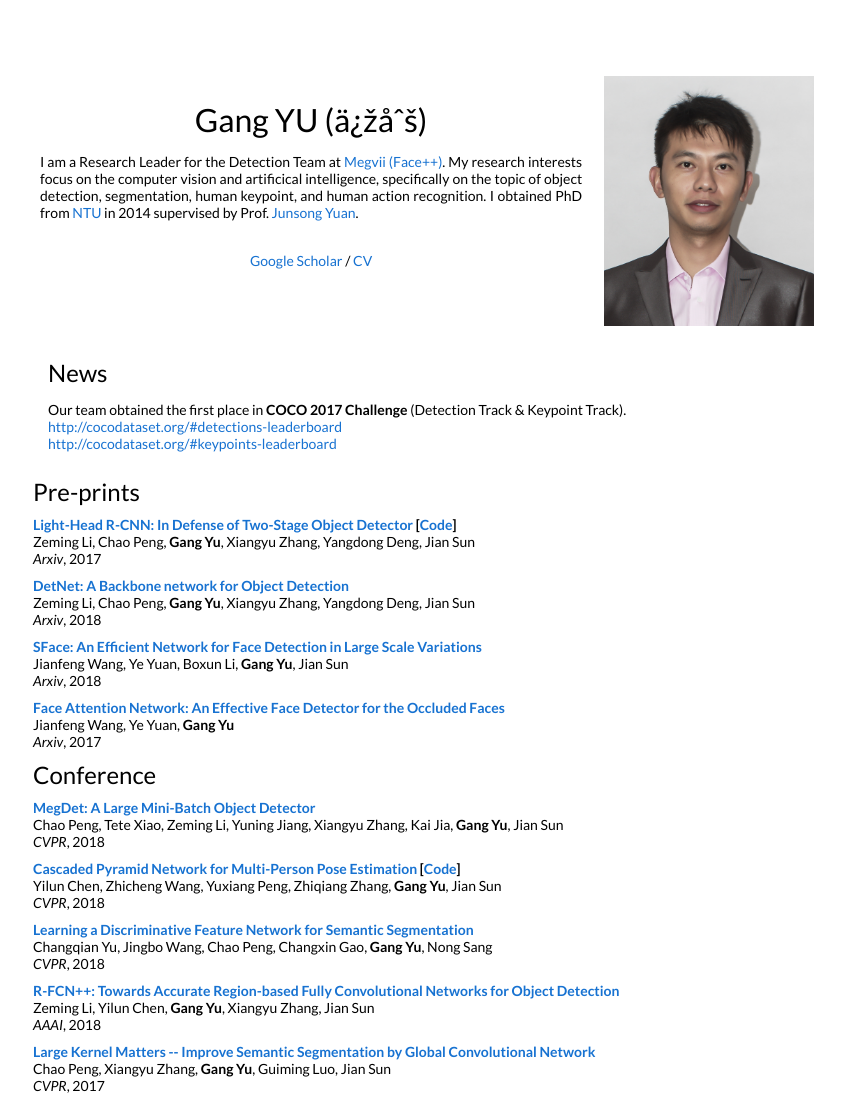
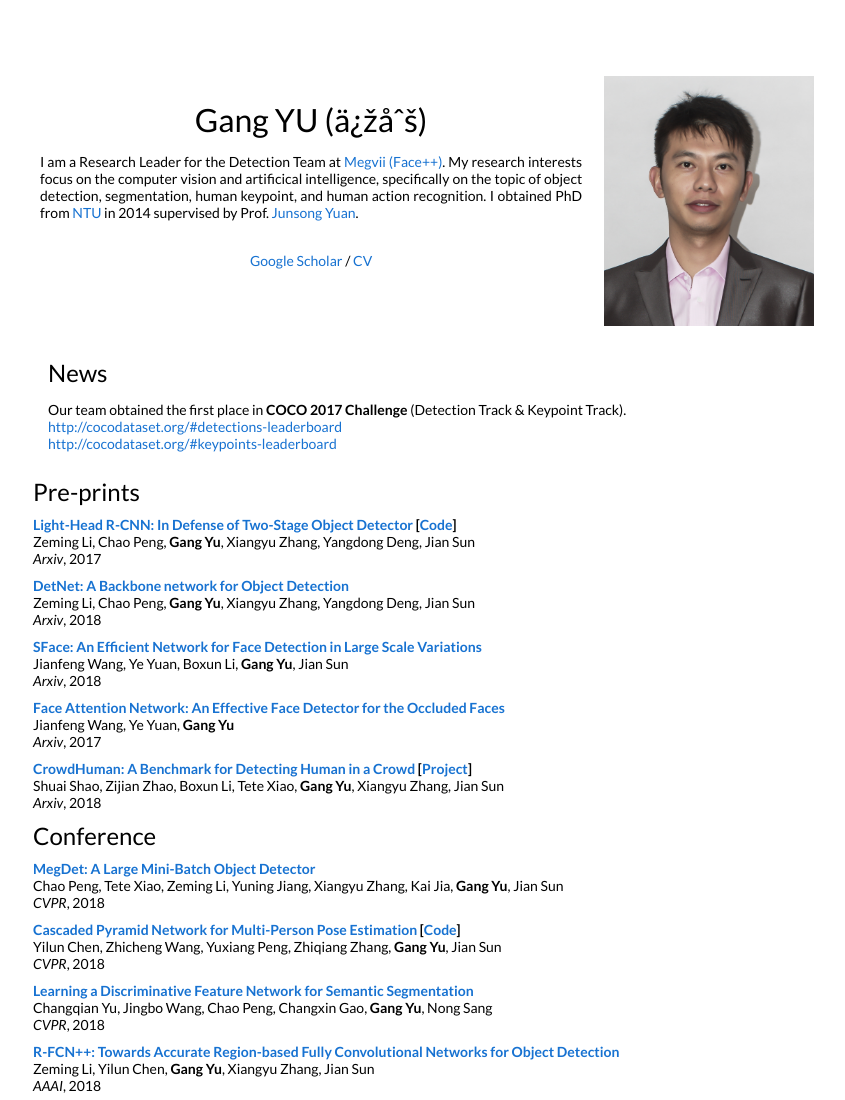
Before and after one commit to skicy/skicy.github.io, a plain HTML site: page index.html in a window 1280 px wide. Shown: the top 1100 px of the page, without its empty margins (209-1054 px from the left). Drawn offline with Linux system fonts and the light colour scheme.

Commit message:
Update index.html

```diff
--- a/index.html
+++ b/index.html
@@ -136,6 +136,17 @@ Detection
     </p>
     </td>
     </tr>
+
+  <tr>
+    <td width="100%" align="left">
+    <p>
+    <b><a  target="_blank" href="https://arxiv.org/pdf/1805.00123.pdf">CrowdHuman: A Benchmark for Detecting Human in a Crowd</a> [<a target="_blank" href="https://sshao0516.github.io/CrowdHuman/">Project</a>]</b><br>
+      Shuai Shao, Zijian Zhao, Boxun Li, Tete Xiao, <strong>Gang Yu</strong>, Xiangyu Zhang, Jian Sun <br>
+    <i>Arxiv</i>, 2018 <br>
+    </p>
+    </td>
+    </tr>
+
 
           </table>
 
```
